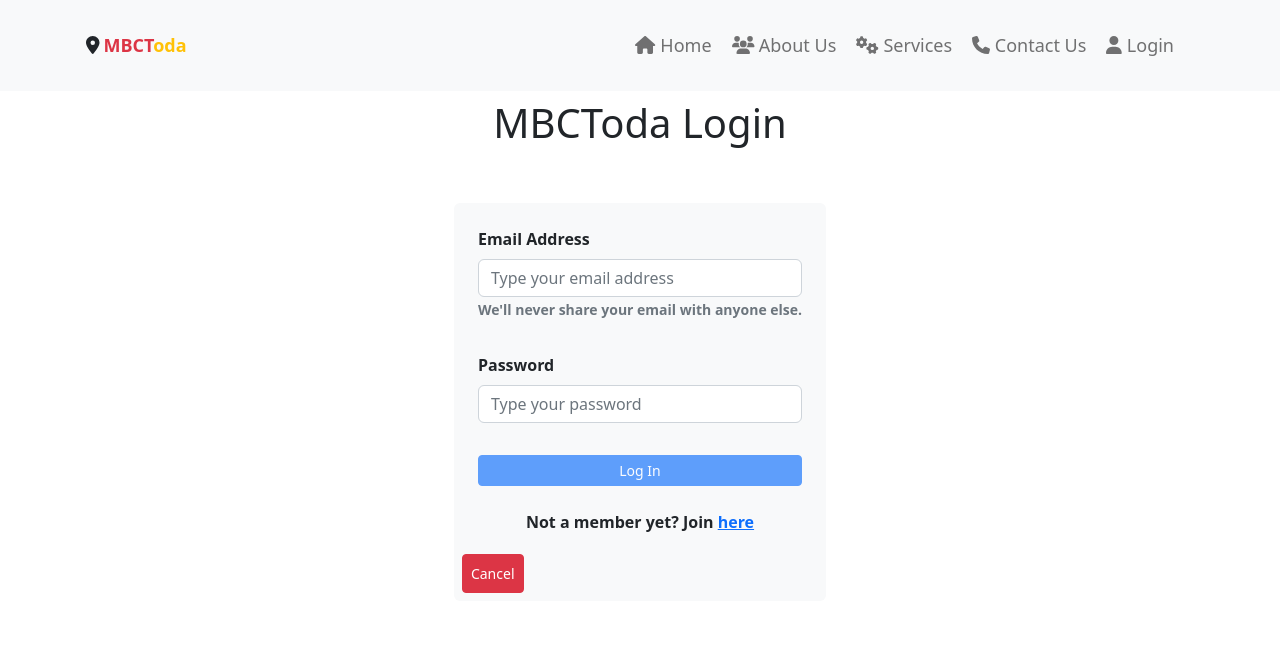
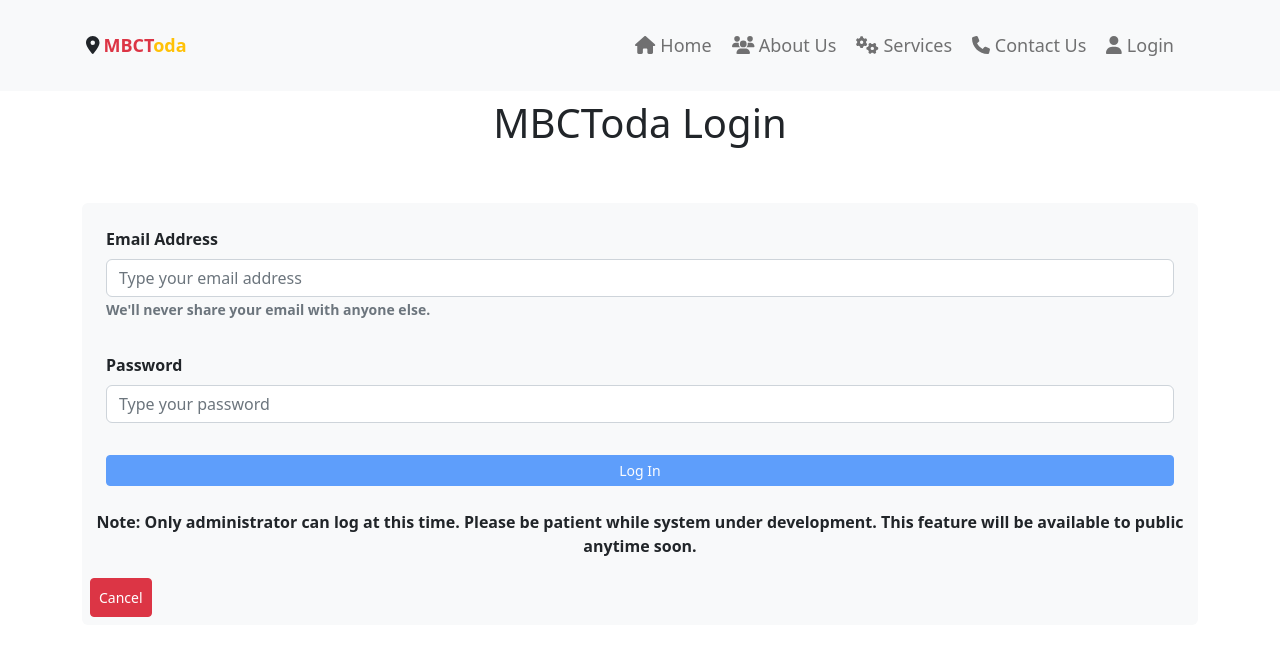
Before and after one commit to alaska25/mbctoda, a React (Create React App) app: page /login in a window 1280 px wide. Shown: the top 656 px of the page. Built offline with nearby package versions, Linux system fonts and the light colour scheme; no server answers; a web font is replaced by a local one.

Commit message:
updated code

```diff
--- a/src/pages/Login.js
+++ b/src/pages/Login.js
@@ -147,7 +147,7 @@ export default function Login(){
 								</Button>
 							</div>
 						}
-						<p className="mt-2 text-center">Not a member yet? Join <a href="/register">here</a></p>
+						<p className="mt-2 text-center">Note: Only administrator can log at this time. Please be patient while system under development. This feature will be available to public anytime soon.</p>
 
 						<Button as={Link} to="/" type="submit" variant="danger" id="submitBtn" size="sm" className="mt-1 p-2">
 						  Cancel
```
